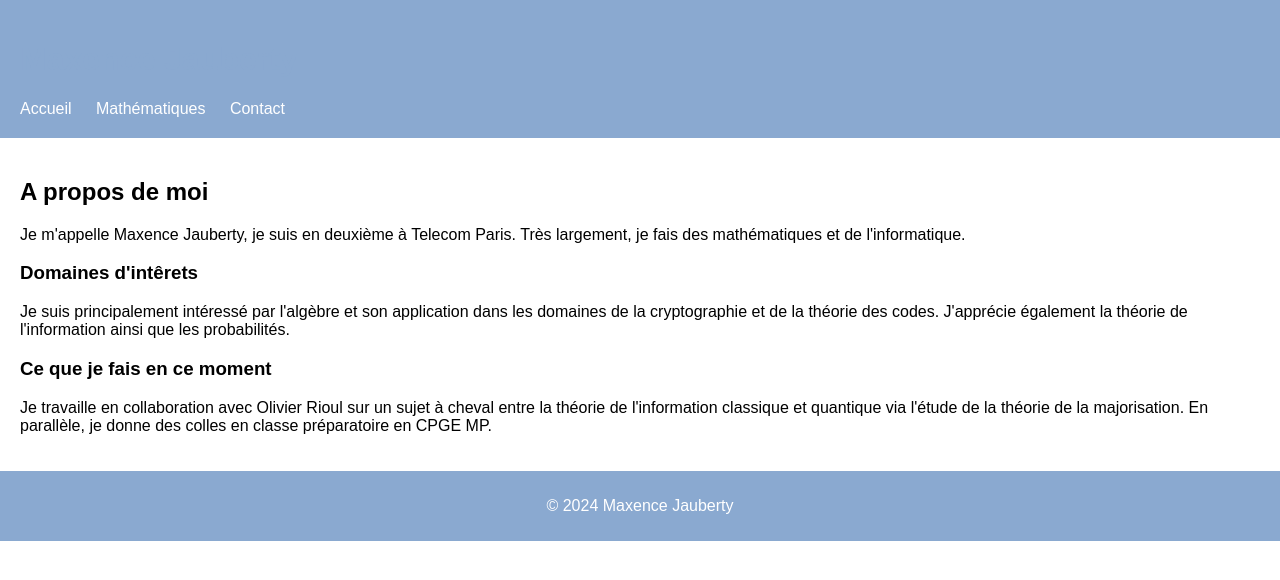
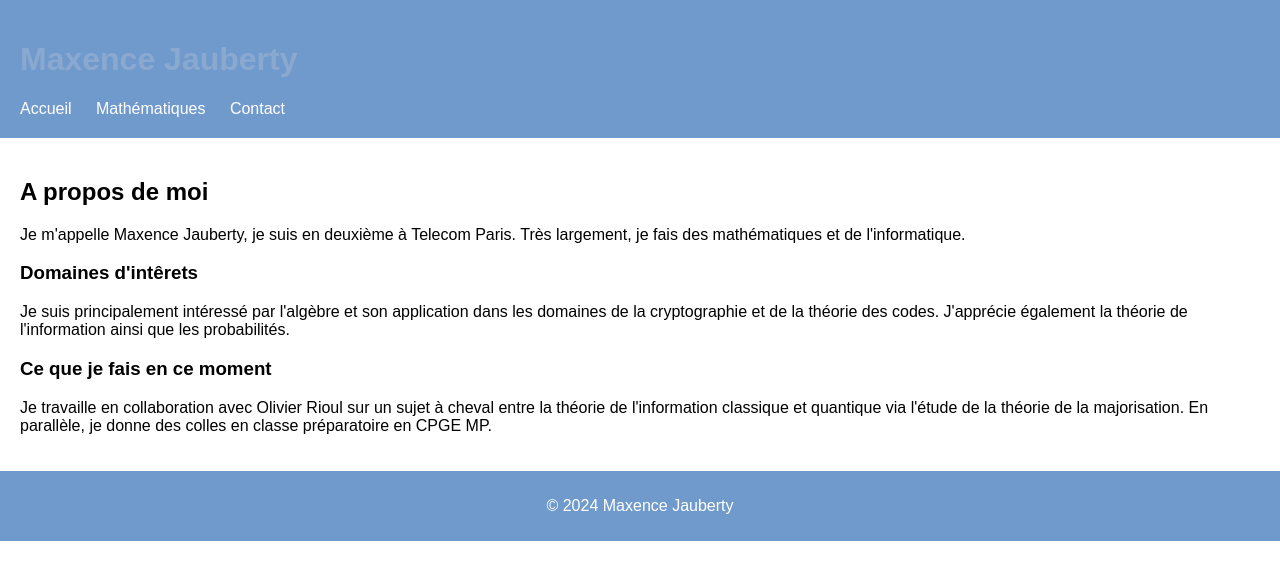
Before and after one commit to jadelouisfert/jadelouisfert.github.io, a web app: file index.html in a window 1280 px wide. Shown: the top 580 px of the page. Run offline with its HTML, style and script files only (its server is not run), Linux system fonts and the light colour scheme.

Commit message:
index rework

```diff
--- a/css/style.css
+++ b/css/style.css
@@ -6,7 +6,7 @@
 }
 
 header {
-    background-color: hsl(214, 43%, 68%);
+    background-color: hsl(213, 47%, 62%);
     color: hsl(214, 43%, 68%);
     padding: 20px;
 }
@@ -21,7 +21,7 @@
 }
 
 footer {
-    background-color: hsl(214, 43%, 68%);
+    background-color: hsl(213, 47%, 62%);
     color: #fff;
     text-align: center;
     padding: 10px 0;
```
